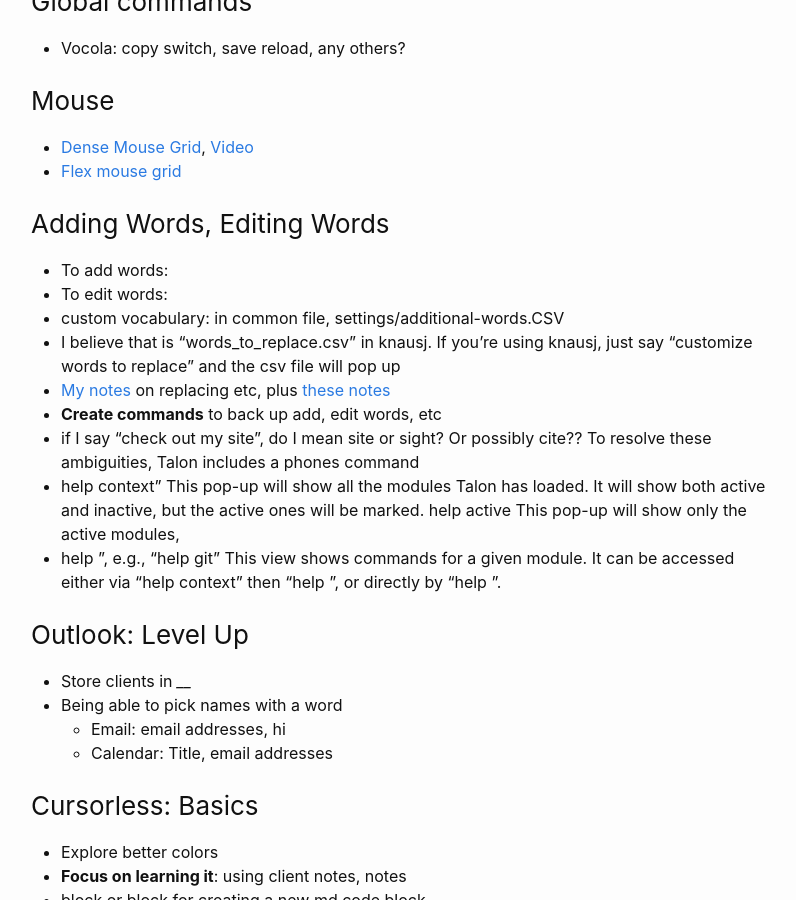
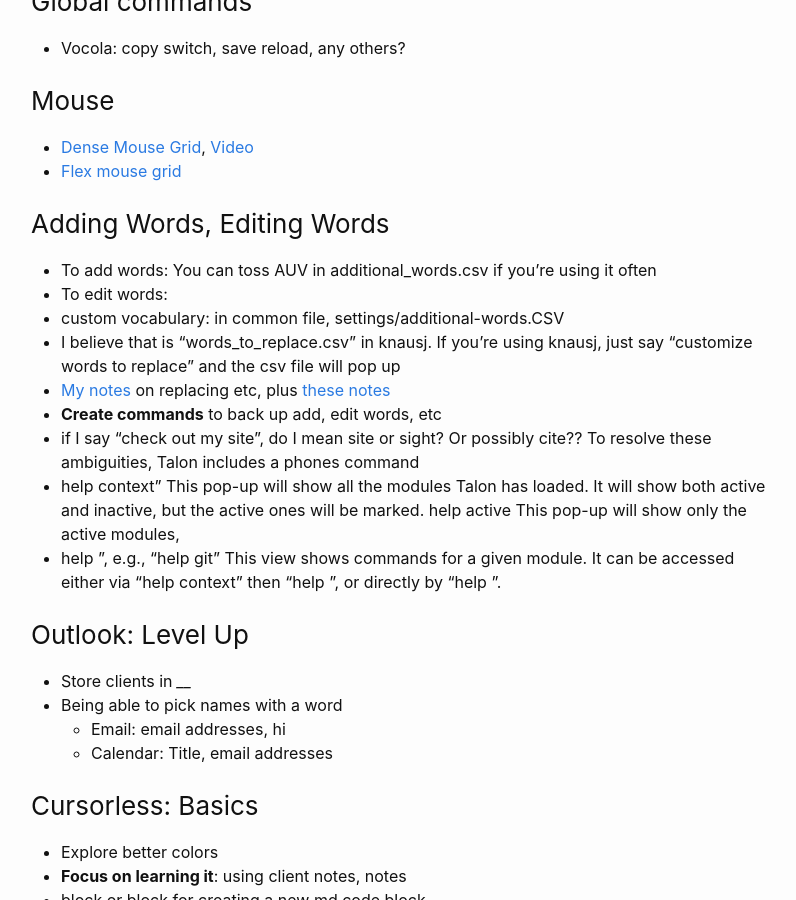
Before and after one commit to aschneiderman/talon-notes, a Jekyll site: the page built from pages/up-next.md, in a window 1280 px wide and 900 px high, scrolled down 1560 px. Shown: the whole window, without its empty margins (239-1035 px from the left). Built offline with Jekyll 4.4.1, drawn with Linux system fonts in a browser that asks for light colours.

Commit message:
add words

```diff
--- a/pages/up-next.md
+++ b/pages/up-next.md
@@ -44,7 +44,7 @@ NOTE: for Talon notes server: launch start, start Talon notes
 - [Flex mouse grid](https://github.com/brollin/flex-mouse-grid)
 
 ### Adding Words, Editing Words
-- To add words:
+- To add words:  You can toss AUV in additional_words.csv if you're using it often
 - To edit words:
 -  custom vocabulary: in common file, settings/additional-words.CSV
 -  I believe that is "words_to_replace.csv" in knausj. If you're using knausj, just say "customize words to replace" and the csv file will pop up
```
